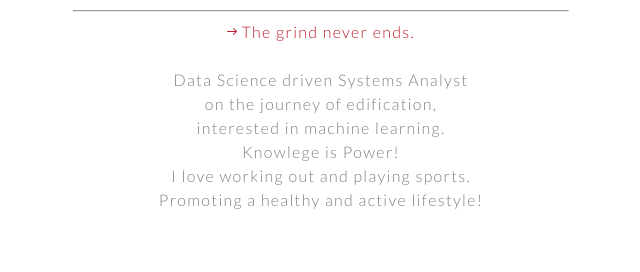
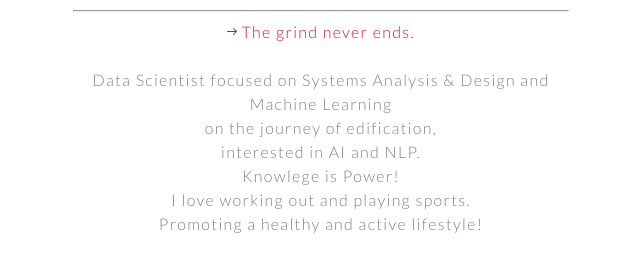
Before and after one commit to spartansmilez/spartansmilez.github.io, a plain HTML site: page index.html in a window 1280 px wide. Shown: the part 494-766 px from the top of the page, without its empty margins (319-959 px from the left). Drawn offline with nearby package versions, Linux system fonts and the light colour scheme.

Commit message:
Update index.html

```diff
--- a/index.html
+++ b/index.html
@@ -43,7 +43,7 @@
 
       <div class="content">
         <div id="hello"><img  style="width:10px;height:10px;" src="icons/svg/right11.svg" alt=""> <p id="hello-link">The grind never ends.</p></div>
-        <div id="blurb"><br/><br/>Data Science driven Systems Analyst<br/> on the journey of edification,<br/>interested in machine learning.<br/>Knowlege is Power!<br/>I love working out and playing sports.<br/>Promoting a healthy and active lifestyle!</div>
+        <div id="blurb"><br/><br/>Data Scientist focused on Systems Analysis & Design and Machine Learning<br/> on the journey of edification,<br/>interested in AI and NLP.<br/>Knowlege is Power!<br/>I love working out and playing sports.<br/>Promoting a healthy and active lifestyle!</div>
       </div>
     </div>
 
```
